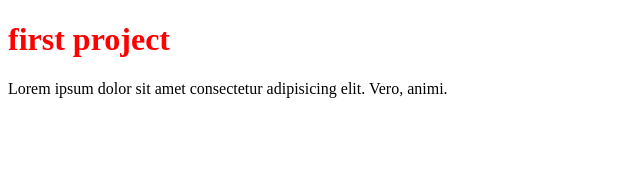
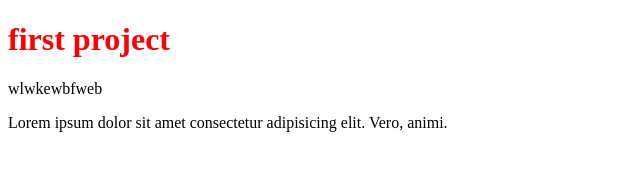
Before and after one commit to arafathowlider8/first-project, a plain HTML site: page first-project/index.html in a window 1280 px wide. Shown: the whole page, without its empty margins (0-640 px from the left). Drawn offline with Linux system fonts and the light colour scheme.

Commit message:
paragraph add

```diff
--- a/first-project/index.html
+++ b/first-project/index.html
@@ -9,6 +9,7 @@
 <body>
     <div>
         <h1>first project</h1>
+        <p> wlwkewbfweb</p>
         Lorem ipsum dolor sit amet consectetur adipisicing elit. Vero, animi.
     </div>
 </body>
```
